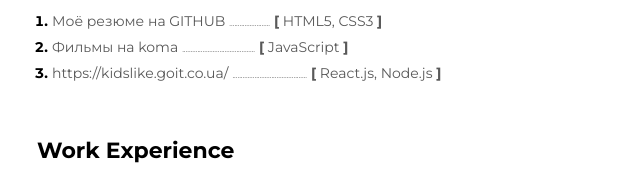
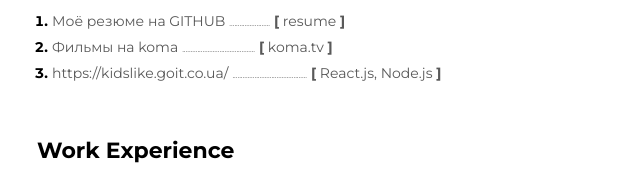
Before and after one commit to andreyz11288/resume-project, a plain HTML site: page index.html in a window 1280 px wide. Shown: the part 436-614 px from the top of the page, 462-1102 px from the left. Drawn offline with Linux system fonts and the light colour scheme.

Commit message:
ссылки
ссылки

```diff
--- a/index.html
+++ b/index.html
@@ -70,12 +70,12 @@
                 <li class="li2-2">
                      <a class="li2-3" href="https://andreyz11288.github.io/resume-project/"> Моё резюме на GITHUB</a>
                      <span class="li2-3-1">........................</span>
-                     <span class="li2-3"><b>[</b> HTML5, CSS3 <b>]</b></span>
+                     <span class="li2-3"><b>[</b> resume <b>]</b></span>
                     </li>
                 <li class="li2-2">
                     <a class="li2-3" href="http://video.koma.tv/"> Фильмы на koma</a>
                    <span class="li2-3-1">...........................................</span>
-                    <span class="li2-3"> <b>[</b> JavaScript <b>]</b> </span>
+                    <span class="li2-3"> <b>[</b> koma.tv <b>]</b> </span>
                 </li>
                 <li class="li2-2">
                      <a class="li2-3" href="https://kidslike.goit.co.ua/">https://kidslike.goit.co.ua/</a>
```
